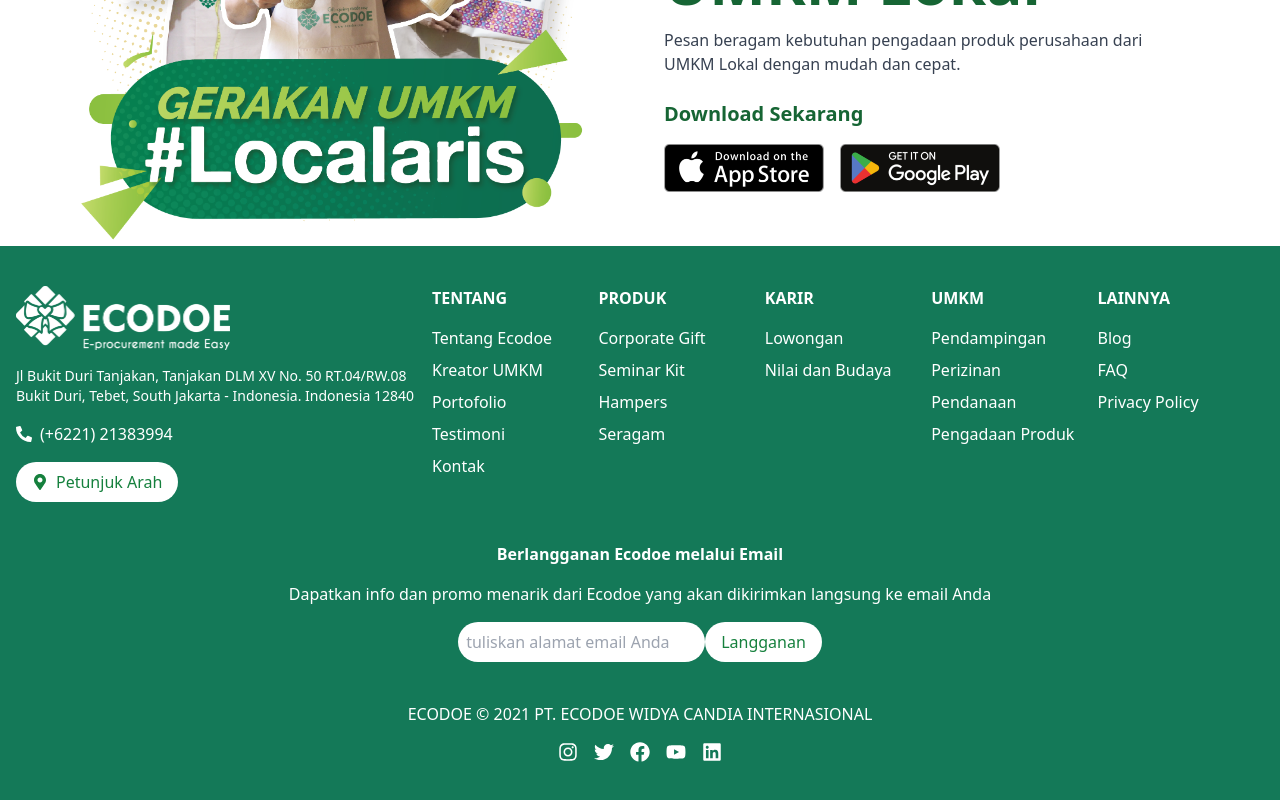
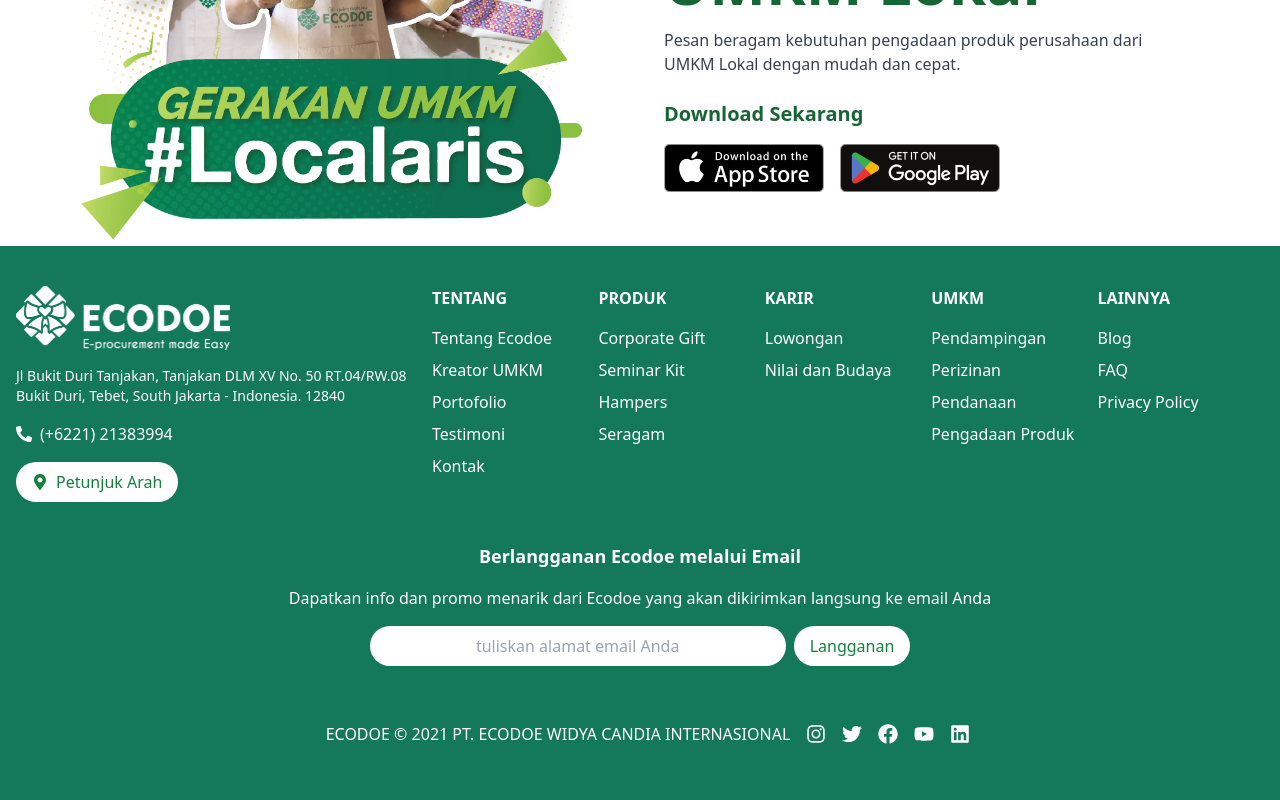
Before and after one commit to septianadip17/collab-with-zakki, a React (Vite) app: page / in a window 1280 px wide. Shown: the part 4015-4815 px from the top of the page. Built offline with nearby package versions, Linux system fonts and the light colour scheme.

Commit message:
footer done

```diff
--- a/src/components/Footer.jsx
+++ b/src/components/Footer.jsx
@@ -1,90 +1,125 @@
 import React from "react";
-import { FaPhoneAlt, FaMapMarkerAlt, FaInstagram, FaTwitter, FaFacebook, FaYoutube, FaLinkedin } from "react-icons/fa";
-import footerLogo from "../assets/logo-footer.png"
+import {
+  FaPhoneAlt,
+  FaMapMarkerAlt,
+  FaInstagram,
+  FaTwitter,
+  FaFacebook,
+  FaYoutube,
+  FaLinkedin,
+} from "react-icons/fa";
+import footerLogo from "../assets/logo-footer.png";
 
+const navLinks = [
+  {
+    title: "TENTANG",
+    links: [
+      "Tentang Ecodoe",
+      "Kreator UMKM",
+      "Portofolio",
+      "Testimoni",
+      "Kontak",
+    ],
+  },
+  {
+    title: "PRODUK",
+    links: ["Corporate Gift", "Seminar Kit", "Hampers", "Seragam"],
+  },
+  {
+    title: "KARIR",
+    links: ["Lowongan", "Nilai dan Budaya"],
+  },
+  {
+    title: "UMKM",
+    links: ["Pendampingan", "Perizinan", "Pendanaan", "Pengadaan Produk"],
+  },
+  {
+    title: "LAINNYA",
+    links: ["Blog", "FAQ", "Privacy Policy"],
+  },
+];
+
+const socialIcons = [
+  { icon: <FaInstagram />, link: "#" },
+  { icon: <FaTwitter />, link: "#" },
+  { icon: <FaFacebook />, link: "#" },
+  { icon: <FaYoutube />, link: "#" },
+  { icon: <FaLinkedin />, link: "#" },
+];
 
 const Footer = () => {
   return (
     <footer className="bg-[#147958] text-white font-sans py-10">
       <div className="container mx-auto px-4">
         <div className="flex flex-wrap justify-between">
+          {/* Logo & Contact */}
           <div className="w-full md:w-1/3 mb-6 md:mb-0">
             <img
               src={footerLogo}
               alt="Ecodoe logo"
               className="mb-4 w-[214px] h-[64px]"
             />
-            <p className="mb-4 text-sm">Jl Bukit Duri Tanjakan, Tanjakan DLM XV No. 50 RT.04/RW.08 Bukit Duri, Tebet, South Jakarta - Indonesia. Indonesia 12840</p>
-            <p className="mb-4 flex items-center"><FaPhoneAlt className="mr-2" /> (+6221) 21383994</p>
+            <p className="mb-4 text-sm">
+              Jl Bukit Duri Tanjakan, Tanjakan DLM XV No. 50 RT.04/RW.08 Bukit
+              Duri, Tebet, South Jakarta - Indonesia. 12840
+            </p>
+            <p className="mb-4 flex items-center">
+              <FaPhoneAlt className="mr-2" /> (+6221) 21383994
+            </p>
             <button className="bg-white hover:bg-gray-100 text-green-700 py-2 px-4 rounded-full flex items-center">
               <FaMapMarkerAlt className="mr-2" /> Petunjuk Arah
             </button>
           </div>
 
+          {/* Navigation Links */}
           <div className="w-full md:w-2/3 flex flex-wrap justify-between">
-            <div className="w-1/2 md:w-1/5 mb-6 md:mb-0">
-              <h3 className="font-bold mb-4">TENTANG</h3>
-              <ul>
-                <li className="mb-2"><a href="#">Tentang Ecodoe</a></li>
-                <li className="mb-2"><a href="#">Kreator UMKM</a></li>
-                <li className="mb-2"><a href="#">Portofolio</a></li>
-                <li className="mb-2"><a href="#">Testimoni</a></li>
-                <li className="mb-2"><a href="#">Kontak</a></li>
-              </ul>
-            </div>
-            <div className="w-1/2 md:w-1/5 mb-6 md:mb-0">
-              <h3 className="font-bold mb-4">PRODUK</h3>
-              <ul>
-                <li className="mb-2"><a href="#">Corporate Gift</a></li>
-                <li className="mb-2"><a href="#">Seminar Kit</a></li>
-                <li className="mb-2"><a href="#">Hampers</a></li>
-                <li className="mb-2"><a href="#">Seragam</a></li>
-              </ul>
-            </div>
-            <div className="w-1/2 md:w-1/5 mb-6 md:mb-0">
-              <h3 className="font-bold mb-4">KARIR</h3>
-              <ul>
-                <li className="mb-2"><a href="#">Lowongan</a></li>
-                <li className="mb-2"><a href="#">Nilai dan Budaya</a></li>
-              </ul>
-            </div>
-            <div className="w-1/2 md:w-1/5 mb-6 md:mb-0">
-              <h3 className="font-bold mb-4">UMKM</h3>
-              <ul>
-                <li className="mb-2"><a href="#">Pendampingan</a></li>
-                <li className="mb-2"><a href="#">Perizinan</a></li>
-                <li className="mb-2"><a href="#">Pendanaan</a></li>
-                <li className="mb-2"><a href="#">Pengadaan Produk</a></li>
-              </ul>
-            </div>
-            <div className="w-1/2 md:w-1/5 mb-6 md:mb-0">
-              <h3 className="font-bold mb-4">LAINNYA</h3>
-              <ul>
-                <li className="mb-2"><a href="#">Blog</a></li>
-                <li className="mb-2"><a href="#">FAQ</a></li>
-                <li className="mb-2"><a href="#">Privacy Policy</a></li>
-              </ul>
-            </div>
+            {navLinks.map((section, index) => (
+              <div key={index} className="w-1/2 md:w-1/5 mb-6 md:mb-0">
+                <h3 className="font-bold mb-4">{section.title}</h3>
+                <ul>
+                  {section.links.map((link, idx) => (
+                    <li key={idx} className="mb-2">
+                      <a href="#">{link}</a>
+                    </li>
+                  ))}
+                </ul>
+              </div>
+            ))}
           </div>
         </div>
 
+        {/* Newsletter Subscription */}
         <div className="mt-10 text-center">
-          <h3 className="font-bold mb-4">Berlangganan Ecodoe melalui Email</h3>
-          <p className="mb-4">Dapatkan info dan promo menarik dari Ecodoe yang akan dikirimkan langsung ke email Anda</p>
+          <h3 className="font-bold mb-4 text-lg">
+            Berlangganan Ecodoe melalui Email
+          </h3>
+          <p className="mb-4 text-base">
+            Dapatkan info dan promo menarik dari Ecodoe yang akan dikirimkan
+            langsung ke email Anda
+          </p>
           <div className="flex justify-center">
-            <input type="email" placeholder="tuliskan alamat email Anda" className="p-2 rounded-full text-gray-700" />
-            <button className="bg-white text-green-700 py-2 px-4 rounded-full">Langganan</button>
+            <input
+              type="email"
+              placeholder="tuliskan alamat email Anda"
+              className="p-2 rounded-full text-gray-700 w-1/3 text-center mr-2"
+            />
+            <button className="bg-white text-green-700 py-2 px-4 rounded-full">
+              Langganan
+            </button>
           </div>
         </div>
 
-        <div className="mt-10 text-center">
-          <p>ECODOE © 2021 PT. ECODOE WIDYA CANDIA INTERNASIONAL</p>
-          <div className="flex justify-center mt-4">
-            <a href="#" className="mx-2 text-xl"><FaInstagram /></a>
-            <a href="#" className="mx-2 text-xl"><FaTwitter /></a>
-            <a href="#" className="mx-2 text-xl"><FaFacebook /></a>
-            <a href="#" className="mx-2 text-xl"><FaYoutube /></a>
-            <a href="#" className="mx-2 text-xl"><FaLinkedin /></a>
+        {/* Social Media & Copyright */}
+        <div className="mt-10 flex flex-wrap justify-center items-center text-center">
+          <p className="text-sm md:text-base m-4">
+            ECODOE © 2021 PT. ECODOE WIDYA CANDIA INTERNASIONAL
+          </p>
+          <div className="flex items-center space-x-4">
+            {socialIcons.map((social, index) => (
+              <a key={index} href={social.link} className="text-xl">
+                {social.icon}
+              </a>
+            ))}
           </div>
         </div>
       </div>
```
